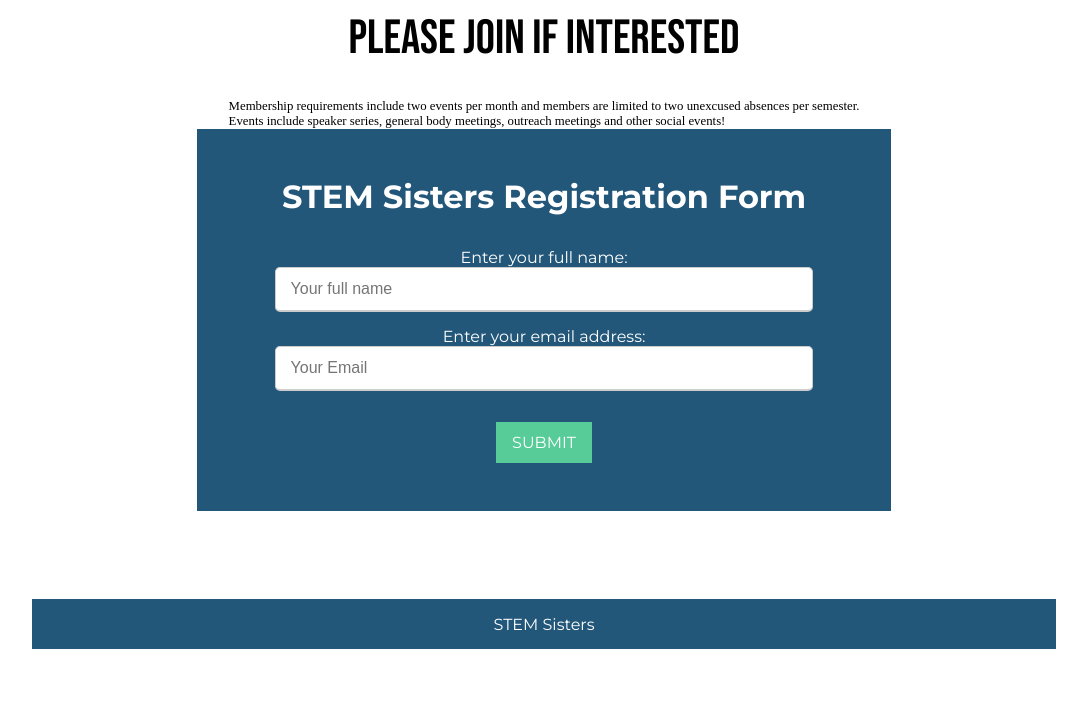
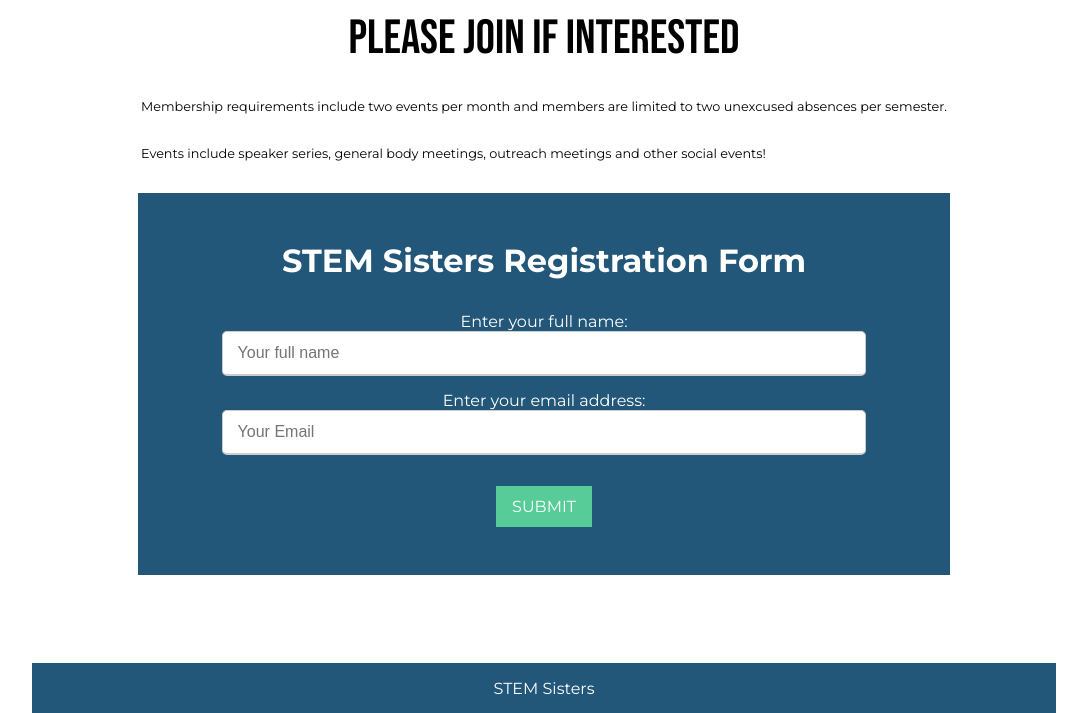
Before and after one commit to halliegbell/github.io, a plain HTML site: page join.html in a window 1280 px wide. Shown: the part 207-920 px from the top of the page, without its empty margins (96-1183 px from the left). Before the commit the page ends 856 px from the top, so only its background shows below. Drawn offline with Linux system fonts and the light colour scheme.

Commit message:
Update styles.css

```diff
--- a/css/styles.css
+++ b/css/styles.css
@@ -789,6 +789,16 @@ a {
       padding-right: .2rem;
   }
 
+  .main p {
+    font-family: 'Montserrat', sans serif;
+      text-align: left;
+      font-size: .8rem;
+      margin-bottom: 2rem;
+      padding-left: .2rem;
+      padding-right: .2rem;
+
+  }
+
     footer {
         width: 80vw;
 
```
